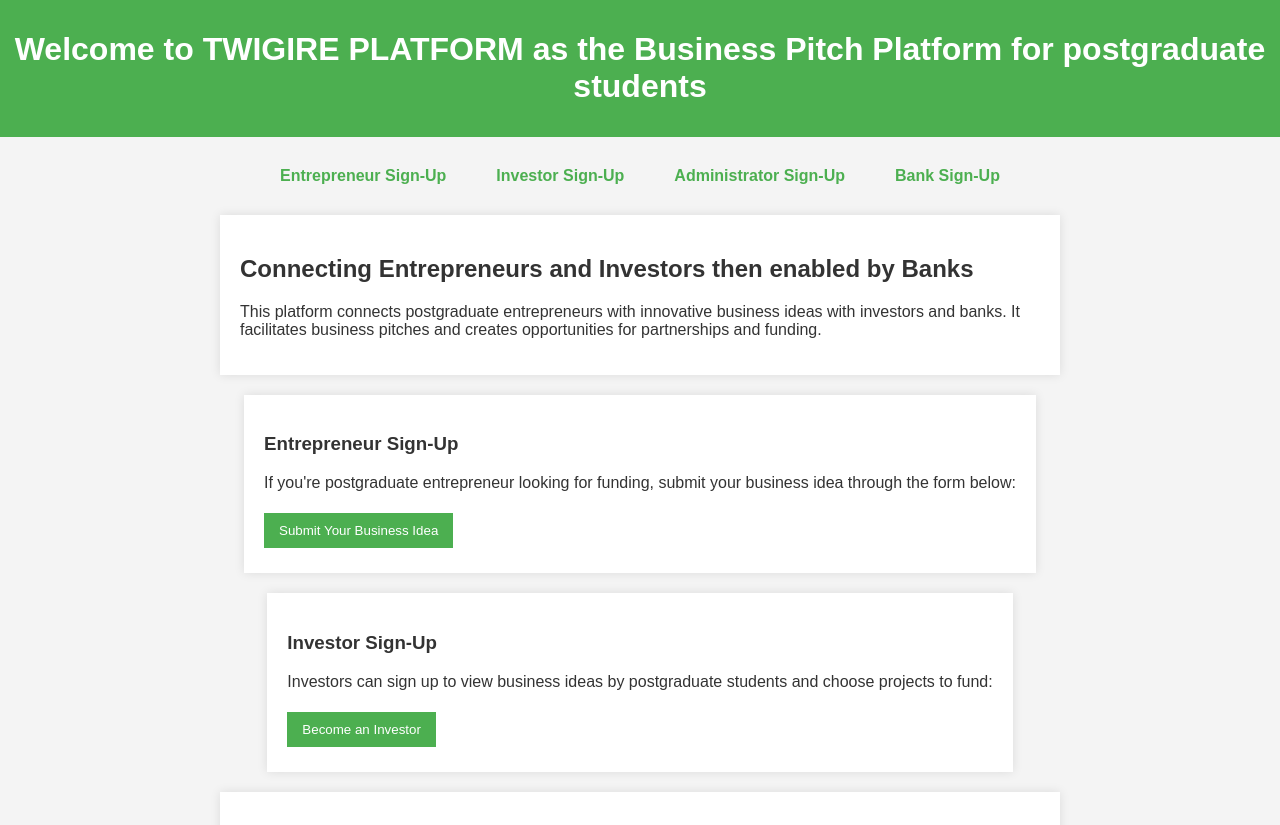
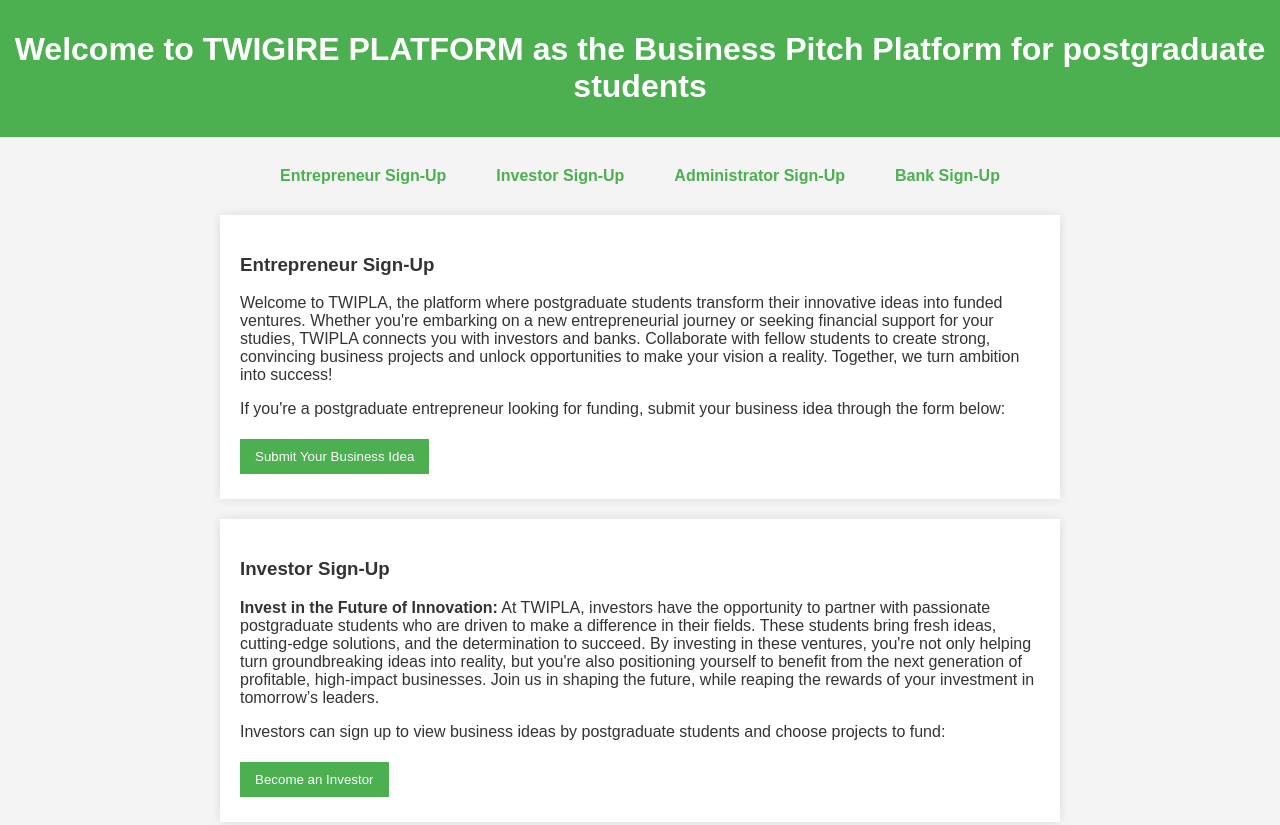
Before and after one commit to TWIGIRE-PLATFORM/TWIPLA, a plain HTML site: page index.html in a window 1280 px wide. Shown: the top 825 px of the page. Drawn offline with Linux system fonts and the light colour scheme.

Commit message:
added notes above google form links

```diff
--- a/index.html
+++ b/index.html
@@ -118,22 +118,22 @@
     <a href="#bank">Bank Sign-Up</a>
 </nav>
 
-<section id="introduction">
-    <h2>Connecting Entrepreneurs and Investors then enabled by Banks</h2>
-    <p>This platform connects postgraduate entrepreneurs with innovative business ideas with investors and banks. It facilitates business pitches and creates opportunities for partnerships and funding.</p>
-</section>
 
 <section id="entrepreneur">
     <h3>Entrepreneur Sign-Up</h3>
-    <p>If you're postgraduate entrepreneur looking for funding, submit your business idea through the form below:</p>
+    <p>Welcome to TWIPLA, the platform where postgraduate students transform their innovative ideas into funded ventures. Whether you're embarking on a new entrepreneurial journey or seeking financial support for your studies, TWIPLA connects you with investors and banks. Collaborate with fellow students to create strong, convincing business projects and unlock opportunities to make your vision a reality. Together, we turn ambition into success!</p>
+    <p>If you're a postgraduate entrepreneur looking for funding, submit your business idea through the form below:</p>
     <a href="https://docs.google.com/forms/d/e/1FAIpQLScu6bCcWYVFZ5qxh329rH_OAAzZ2_hE6dyTsTWV1QgwNtRE8Q/viewform?usp=sf_link" target="_blank"><button>Submit Your Business Idea</button></a>
 </section>
 
+
 <section id="investor">
     <h3>Investor Sign-Up</h3>
+    <p><strong>Invest in the Future of Innovation:</strong> At TWIPLA, investors have the opportunity to partner with passionate postgraduate students who are driven to make a difference in their fields. These students bring fresh ideas, cutting-edge solutions, and the determination to succeed. By investing in these ventures, you're not only helping turn groundbreaking ideas into reality, but you're also positioning yourself to benefit from the next generation of profitable, high-impact businesses. Join us in shaping the future, while reaping the rewards of your investment in tomorrow’s leaders.</p>
     <p>Investors can sign up to view business ideas by postgraduate students and choose projects to fund:</p>
     <a href="https://docs.google.com/forms/d/e/1FAIpQLSenHGKjgm-xBxP18oxg8k2N8oOPm0uZz4C6I6k7Uf3E231VXg/viewform?usp=sf_link" target="_blank"><button>Become an Investor</button></a>
 </section>
+
 
 <section id="moderator">
     <h3>Administrator Sign-Up</h3>
@@ -141,11 +141,15 @@
     <a href="https://docs.google.com/forms/d/e/1FAIpQLScuXfPqZyJ2_qT-P-sys1mxsD8xzzvStG0PfyadJbA5_D8D0g/viewform?usp=sf_link" target="_blank"><button>Sign-Up as Moderator</button></a>
 </section>
 
+
 <section id="bank">
     <h3>Bank Sign-Up</h3>
+    <p>Support the next generation of business leaders. By signing up as a bank on TWIPLA, you enable innovative ventures to receive the funding they need to thrive. Partner with entrepreneurs and investors to provide financial guidance and turn potential into growth.</p>
     <p>Banks can join the platform to support funding and provide financial guidance for business ventures:</p>
     <a href="https://docs.google.com/forms/d/e/1FAIpQLSd-9kqfJm-VL2JDBu8a78HEoUwCYNy_qHLGnZIJe-xEdcf3w/viewform?usp=sf_link" target="_blank"><button>Sign-Up as a Bank</button></a>
 </section>
+
+
 
 <!-- Recent Connections Section and pending connections -->
 <section id="recent-connections and pending connections">
```
